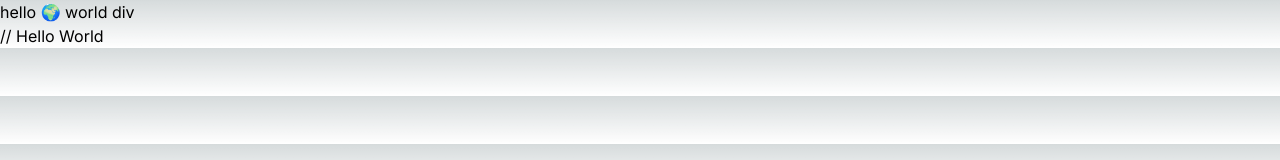
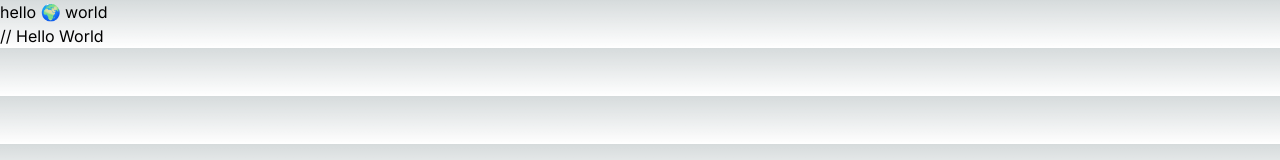
Before and after one commit to dhanubalde/codesl, a Next.js app: page / in a window 1280 px wide. Shown: the top 160 px of the page. Built offline with nearby package versions, Linux system fonts and the light colour scheme.

Commit message:
Update page.tsx

```diff
--- a/app/page.tsx
+++ b/app/page.tsx
@@ -4,7 +4,7 @@ export default function Home() {
   return (
     <div>
       hello 🌍 world
-      div
+
     </div>
 
   );
```
